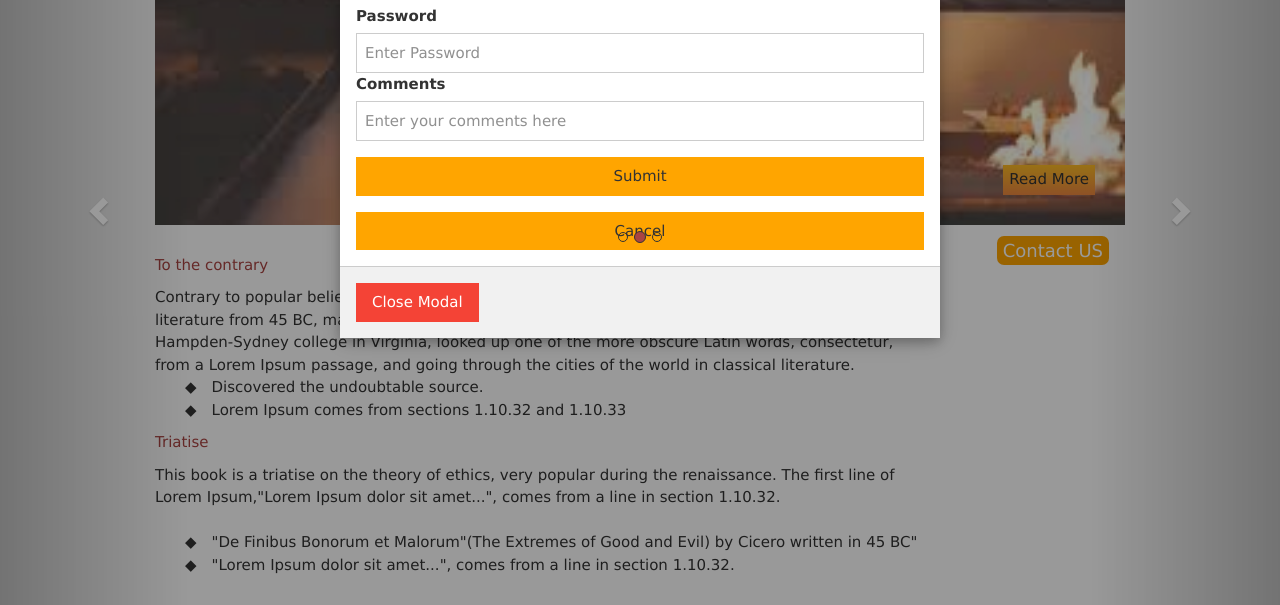
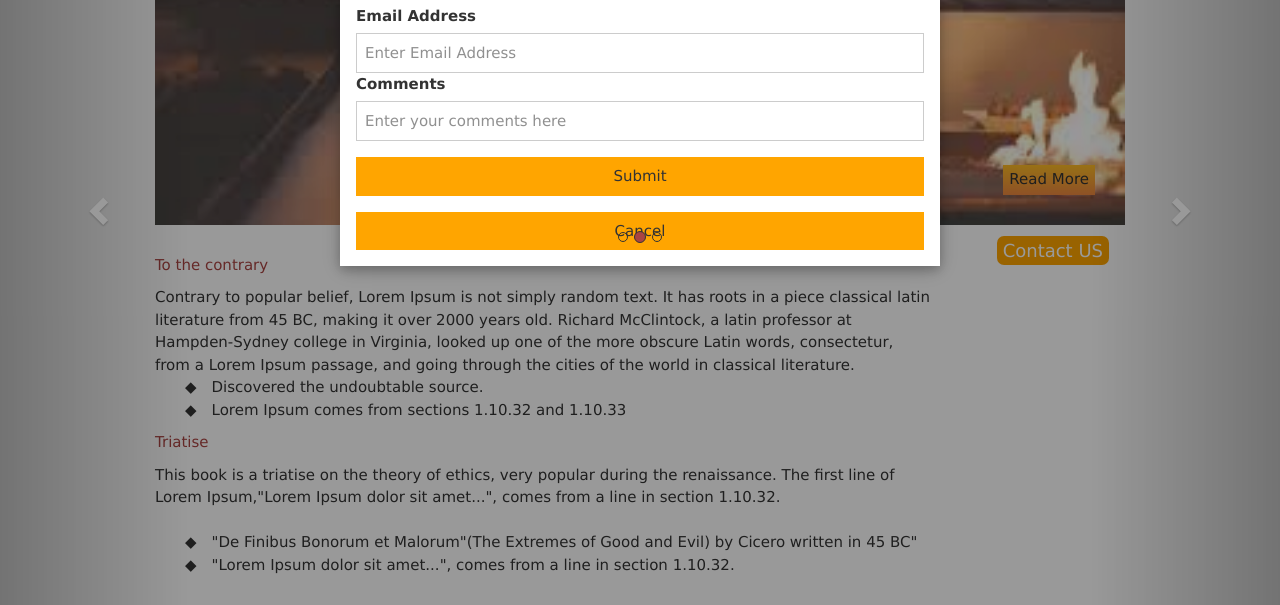
Before and after one commit to vighneswari/FedTest-Arizona-Packages, a plain HTML site: page index.html in a window 1280 px wide. Both pictures are taken after a click on the button "Contact US". Shown: the part 195-800 px from the top of the page. Drawn offline with nearby package versions, Linux system fonts and the light colour scheme; files whose address does not match are found by name.

Commit message:
Update index.html

```diff
--- a/index.html
+++ b/index.html
@@ -83,9 +83,6 @@
     function resetform() {//on cancel and close modal
         document.getElementById("formreset").reset();
     }
-    function submitsucess(){ //on subbit
-     alert("Comments submitted successfully :-) ")
-    }
 </script>
 <div class="container">
     <h2 style= "color:orangered">Southwestern Vacations</h2>
@@ -157,9 +154,6 @@
             </ul>
         </div>
         <div class="column" style="padding-left: 7%;" >
-
-<!--            <button type="button" class="btn-contactus btn-lg" data-toggle="modal" data-target="#contact">Contact Us</button>-->
-
         </div>
 
     </div>
@@ -169,26 +163,18 @@
 
         <div id="id01" class="w3-modal">
             <div class="w3-modal-content w3-card-4 w3-animate-zoom" style="max-width:600px">
-
-
-
-                <form id="formreset" class="w3-container" action="/action_page.php">
+                <form id="formreset" class="w3-container" action="/test.html">
                     <div class="w3-section">
                         <label><b>Username</b></label>
                         <input class="w3-input w3-border w3-margin-bottom" type="text" size="5";placeholder="Enter Username" name="usrname" required>
-                        <label><b>Password</b></label>
-                        <input class="w3-input w3-border" type="password" placeholder="Enter Password" name="psw" required>
+                        <label><b>Email Address</b></label>
+                        <input class="w3-input w3-border" type="email" placeholder="Enter Email Address" name="email" required>
                         <label><b>Comments</b></label>
                         <input class="w3-input w3-border" type="text" placeholder="Enter your comments here" name="comments" required>
                         <button style="background-color: orange;"class="w3-button w3-block w3-section w3-padding" type="submit" onclick="submitsucess()">Submit</button>
-                        <button style="background-color: orange;"class="w3-button w3-block  w3-section w3-padding" type="submit" onclick="resetform()">Cancel</button>
+                        <button style="background-color: orange;"class="w3-button w3-block  w3-section w3-padding"  onclick="document.getElementById('id01').style.display='none' ;resetform()" type="button" class="w3-button w3-red" >Cancel</button>
                     </div>
                 </form>
-
-                <div class="w3-container w3-border-top w3-padding-16 w3-light-grey">
-                    <button onclick="document.getElementById('id01').style.display='none'" type="button" class="w3-button w3-red">Close Modal</button>
-
-                </div>
 
             </div>
         </div>
```
